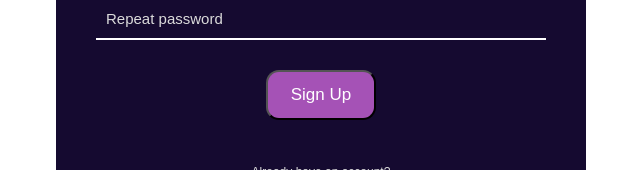
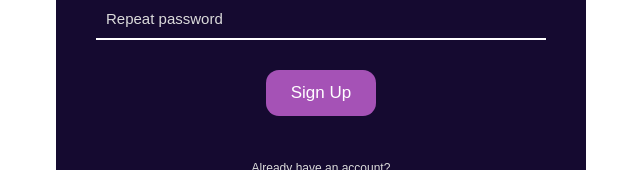
Before and after one commit to jnidv/visual-paths, a React (Vite) app: page /sign-up in a window 1280 px wide. Shown: the part 446-616 px from the top of the page, without its empty margins (319-959 px from the left). Built offline with nearby package versions, Linux system fonts and the light colour scheme.

Commit message:
feat: fixed page layout

```diff
--- a/src/css/SignIn.css
+++ b/src/css/SignIn.css
@@ -70,6 +70,7 @@ input:focus {
     padding: 13px;
     font-size: 17px;
     margin: 10px 0 30px 0;
+    border: none;
 }
 
 .sign-up-question {
--- a/src/css/SignUp.css
+++ b/src/css/SignUp.css
@@ -55,6 +55,7 @@ input:focus {
     padding: 13px;
     font-size: 17px;
     margin: 10px 0 30px 0;
+    border: 0px;
 }
 
 .sign-in-question {
```
